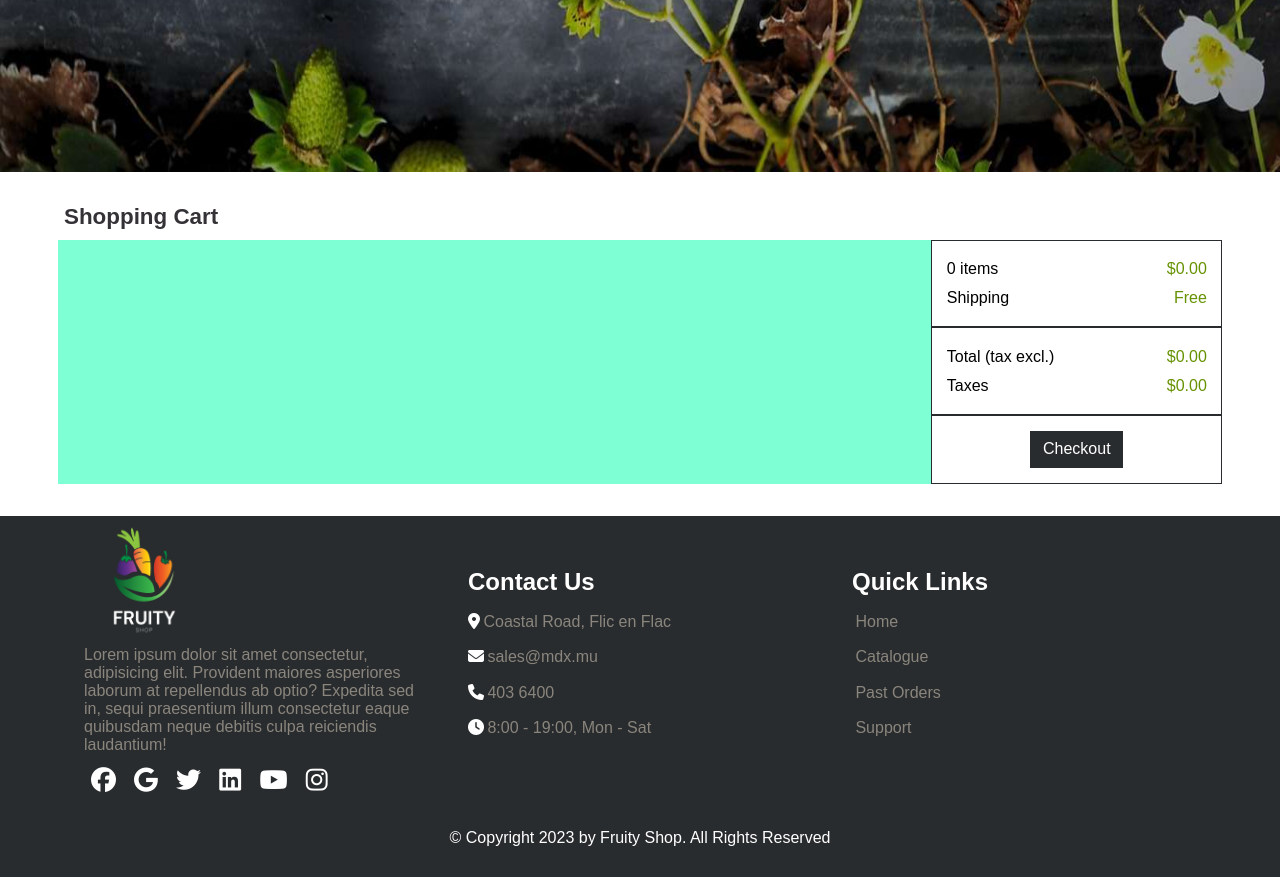
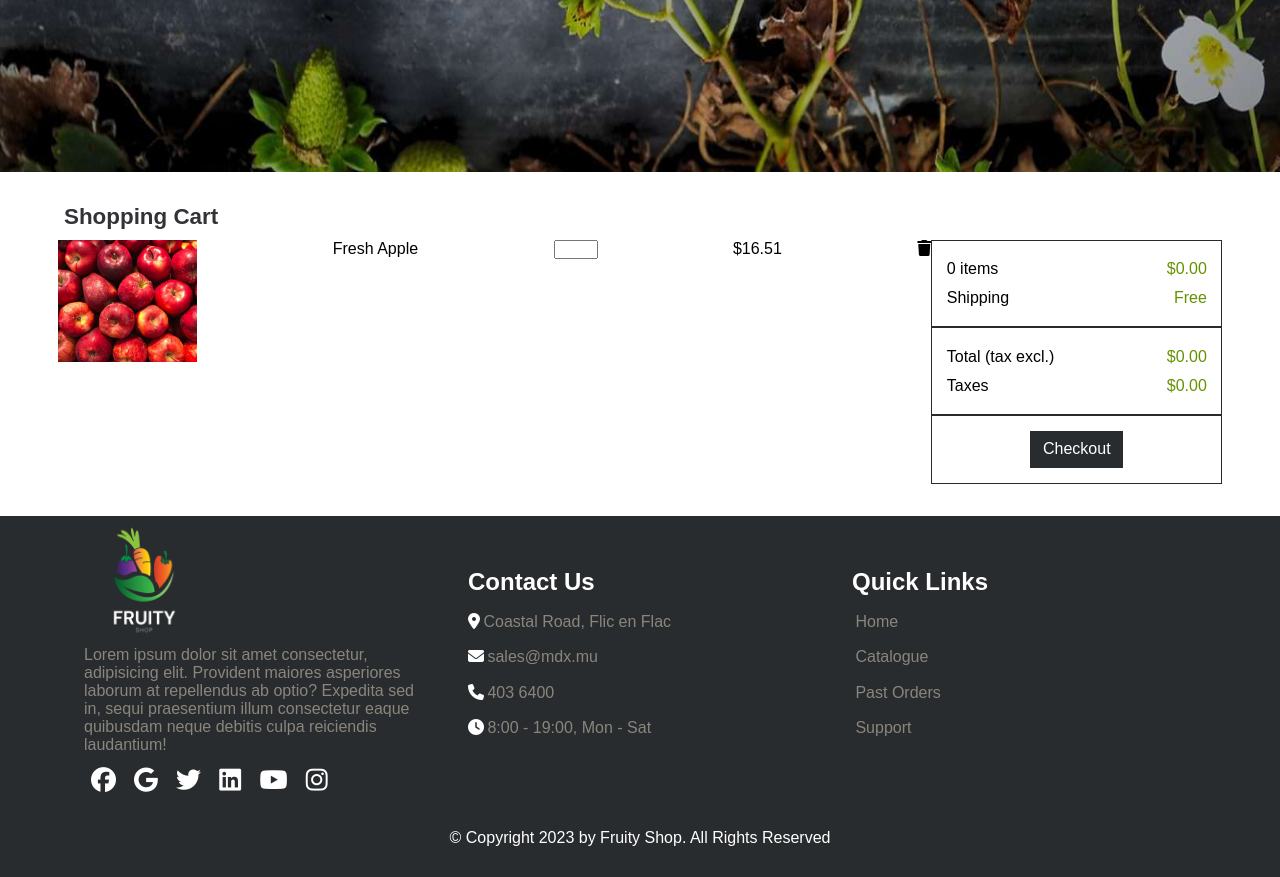
Before and after one commit to derecklhw/CST2120_Coursework2, a PHP site: page /cart.html in a window 1280 px wide. Shown: the part 628-1505 px from the top of the page. Run offline with PHP 8.4, Linux system fonts and the light colour scheme; some libraries are stand-ins or nearby versions.

Commit message:
feat: structure of order

```diff
--- a/cart.html
+++ b/cart.html
@@ -49,7 +49,35 @@
           </div>
 
           <div class="sub-sections">
-            <div id="cart-section"></div>
+            <div id="cart-section">
+              <div class="product-order column">
+                <div class="product-img">
+                  <img src="assets/images/fruits/apple.jpg" src="apple-img" />
+                </div>
+                <div class="product-description column">
+                  <p class="name">Fresh Apple</p>
+                </div>
+                <div class="number-spinner column">
+                  <form action="">
+                    <label for="quantity"></label>
+                    <input
+                      type="number"
+                      id="quantity"
+                      name="quantity"
+                      min="1"
+                      max="5"
+                    />
+                  </form>
+                </div>
+                <div class="product-price column">
+                  <p class="price">$16.51</p>
+                </div>
+                <div class="trash-icon column">
+                  <p class="fa-solid fa-trash"></p>
+                </div>
+              </div>
+            </div>
+
             <div id="checkout-section">
               <div class="calculation-section">
                 <div class="row">
@@ -76,7 +104,6 @@
               </div>
             </div>
           </div>
-
         </div>
       </section>
     </main>
--- a/styles/cart.css
+++ b/styles/cart.css
@@ -6,10 +6,11 @@
   display: flex;
 }
 
-  #cart-section{
+#cart-section {
   width: 75%;
   height: auto;
-    background-color: aquamarine;
+  background-color: #fff;
+  display: flex;
 }
 
 #checkout-section {
@@ -18,17 +19,17 @@
   background-color: #fff;
 }
 
-  #checkout-section .calculation-section, .total-section, .checkout-btn-section {
+#checkout-section .calculation-section,
+.total-section,
+.checkout-btn-section {
   display: flex;
   flex-direction: column;
   padding: 5%;
   border: solid 1px #292c2e;
-
-
 }
 
 #checkout-section .calculation-section .row,
-  #checkout-section .total-section .row{
+#checkout-section .total-section .row {
   width: 100%;
   display: flex;
   justify-content: space-between;
@@ -55,6 +56,24 @@
   transition: 0.25s;
 }
 
-  #checkout-section .checkout-btn-section p:hover{
+#checkout-section .checkout-btn-section p:hover {
   background-color: #669202;
 }
+
+#cart-section .product-order{
+  display: flex;
+  width: 100%;
+  align-items: flex-start;
+  justify-content: space-between;
+}
+
+#cart-section .product-order .product-img{
+  width: 16%;
+  height: 50%;
+}
+
+#cart-section .product-order .product-img img{
+  width: 100%;
+  height: 100%;
+  object-fit: cover;
+}
```
Lines whose indentation alone changed are shown as unchanged.
